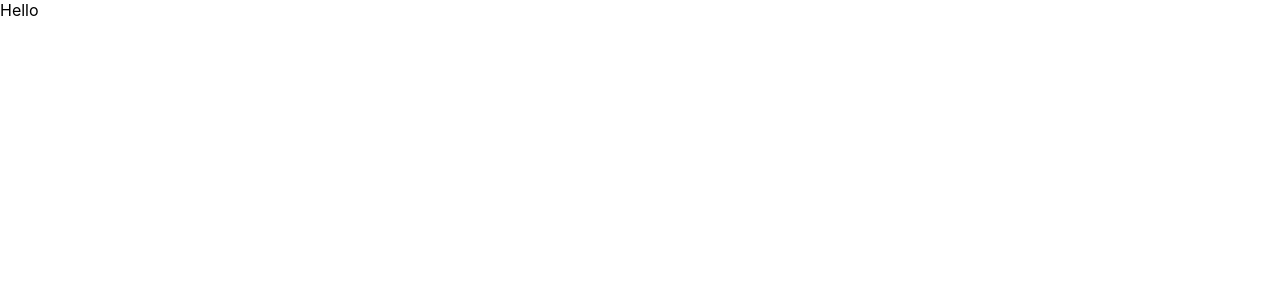
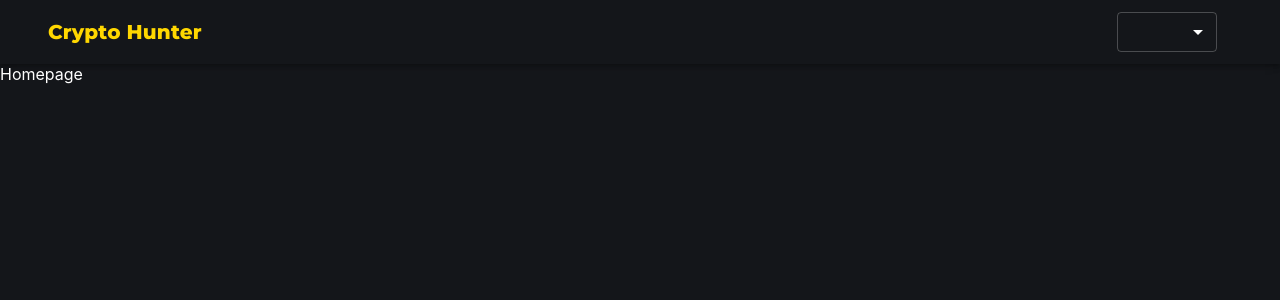
Before and after one commit to devalpha18/cryptocurrency-hunter, a React (Create React App) app: page / in a window 1280 px wide. Shown: the top 300 px of the page. Built offline with nearby package versions, Linux system fonts and the light colour scheme.

Commit message:
✨ Added Header and Implement Context API

```diff
--- a/package.json
+++ b/package.json
@@ -10,7 +10,7 @@
     "@testing-library/user-event": "^13.5.0",
     "react": "^17.0.2",
     "react-dom": "^17.0.2",
-    "react-router-dom": "^6.2.1",
+    "react-router-dom": "^5.2.0",
     "react-scripts": "5.0.0",
     "web-vitals": "^2.1.4"
   },
--- a/src/App.js
+++ b/src/App.js
@@ -1,12 +1,30 @@
-import './App.css';
+import "./App.css";
+import { makeStyles } from "@material-ui/core";
+import HomePage from './Pages/HomePage'
+import { BrowserRouter, Route } from "react-router-dom";
+import CoinPage from "./Pages/CoinPage";
+import Header from "./Components/Header";
+
+const useStyles = makeStyles(() => ({
+  App: {
+    backgroundColor: "#14161a",
+    color: "white",
+    minHeight: "100vh",
+  },
+}));
+
 
 function App() {
+  const classes = useStyles();
+
   return (
-    <div className="App">
-      <header className="App-header">
-        Hello
-      </header>
-    </div>
+    <BrowserRouter>
+      <div className={classes.App}>
+        <Header />
+        <Route path="/" component={HomePage} exact />
+        <Route path="/coins/:id" component={CoinPage} />
+      </div>
+    </BrowserRouter>
   );
 }
 
--- /dev/null
+++ b/src/Components/Header.jsx
@@ -0,0 +1,53 @@
+import { AppBar, Container, makeStyles, MenuItem, Select, Toolbar, Typography } from '@material-ui/core'
+import { createTheme, ThemeProvider } from '@material-ui/core/styles';
+import React from 'react'
+import { useHistory } from 'react-router-dom'
+import { CryptoState } from '../CryptoContext';
+
+const useStyles = makeStyles(() => ({
+    title: {
+        flex: "1",
+        color: "gold",
+        fontFamily: "Montserrat",
+        fontWeight: "bold",
+        cursor: "pointer",
+    }
+}));
+
+const darkTheme = createTheme({
+    palette: {
+      type: 'dark',
+    },
+  });
+
+const Header = () => {
+    const classes = useStyles();
+    const history = useHistory();
+    const { currency, setCurrency } = CryptoState();
+    console.log(currency);
+
+  return (
+    <ThemeProvider theme={darkTheme}>
+        <AppBar color='transparent' position='static'>
+            <Container>
+                <Toolbar>
+                    <Typography onClick={() => history.push("/")} className={classes.title} variant='h6'>
+                        Crypto Hunter
+                    </Typography>
+                    <Select variant='outlined' style={
+                        {width: 100, height: 40, marginRight: 15}
+                    }
+                    onChange={(e) => setCurrency(e.target.value)}
+                    >
+                        <MenuItem value={'USD'}>USD</MenuItem>
+                        <MenuItem value={'INR'}>INR</MenuItem>
+                    </Select>
+                </Toolbar>
+            </Container>
+        </AppBar>
+    </ThemeProvider>
+
+  )
+}
+
+export default Header
--- /dev/null
+++ b/src/CryptoContext.jsx
@@ -0,0 +1,26 @@
+import React, { createContext, useContext, useState, useEffect } from 'react'
+
+const Crypto = createContext()
+
+const CryptoContext = ({ children }) => {
+    const [currency, setCurrency] = useState('INR')
+    const [symbol, setSymbol] = useState('₹')
+
+    useEffect(() => {
+        if(currency === 'INR') setSymbol('₹')
+        else if(currency === 'USD') setSymbol('$')
+    }, [currency])
+
+
+    return (
+        <Crypto.Provider value={{currency, symbol, setCurrency}}>
+            {children}
+        </Crypto.Provider>
+  )
+}
+
+export const CryptoState = () => {
+    return useContext(Crypto)
+}
+
+export default CryptoContext
--- /dev/null
+++ b/src/Pages/CoinPage.jsx
@@ -0,0 +1,9 @@
+import React from 'react'
+
+const CoinPage = () => {
+  return (
+    <div>CoinPage</div>
+  )
+}
+
+export default CoinPage
--- /dev/null
+++ b/src/Pages/HomePage.jsx
@@ -0,0 +1,11 @@
+import React from 'react'
+
+const HomePage = () => {
+  return (
+    <div>
+      Homepage
+    </div>
+  )
+}
+
+export default HomePage
--- a/src/index.js
+++ b/src/index.js
@@ -2,10 +2,13 @@
 import ReactDOM from 'react-dom';
 import './index.css';
 import App from './App';
+import CryptoContext from './CryptoContext'
 
 ReactDOM.render(
   <React.StrictMode>
-    <App />
+    <CryptoContext>
+      <App />
+    </CryptoContext>
   </React.StrictMode>,
   document.getElementById('root')
 );
```
Also changed, not shown: src/Components/Header.js (deleted), src/CryptoContext.js (deleted), src/Pages/CoinPage.js (deleted), src/Pages/HomePage.js (deleted), 1 other file (tests, documents, lock files or other folders).
